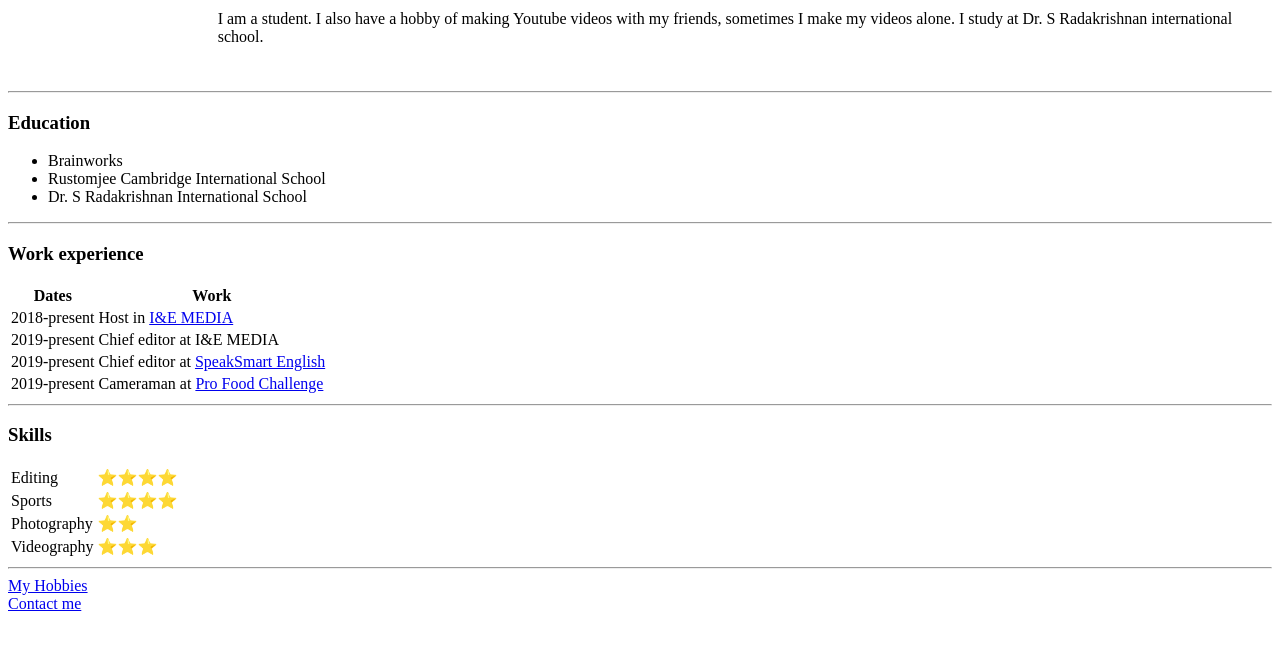
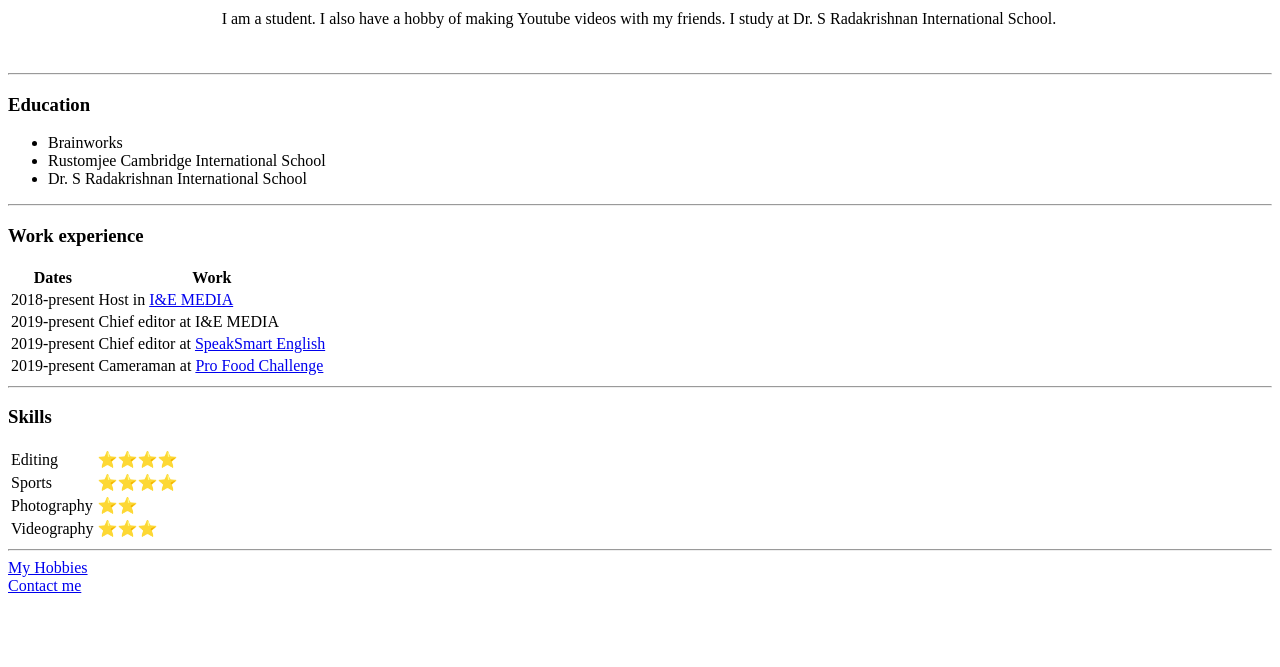
Before and after one commit to Prashoon123/cv, a plain HTML site: page index.html in a window 1280 px wide. Shown: the part 133-800 px from the top of the page. Drawn offline with Linux system fonts and the light colour scheme.

Commit message:
Add files via upload

```diff
--- a/index.html
+++ b/index.html
@@ -3,7 +3,9 @@
 
 <head>
   <meta charset="utf-8">
+  <meta name="google-site-verification" content="NBeK5Jq-NlTXJobjUgi36OFTzAUNaqkRgKB5ZhF3RRo" />
   <title>Prashoon's Personal Site</title>
+  <link rel="stylesheet" href="css/styles.css">
 </head>
 
 <body>
@@ -13,7 +15,7 @@
       <td>
         <h1>Prashoon Bhattacharjee</h1>
         <p><em>Owner of a YouTube channel named as <strong><a href="https://www.youtube.com/channel/UCZ7HoEe5fKTBFDVjoRF-hpA?view_as=NEWVISITOR">I&E MEDIA</a></strong></em></p>
-        <p>I am a student. I also have a hobby of making Youtube videos with my friends, sometimes I make my videos alone. I study at Dr. S Radakrishnan international school.</p>
+        <p>I am a student. I also have a hobby of making Youtube videos with my friends. I study at Dr. S Radakrishnan International School.</p>
       </td>
     </tr>
   </table>
```
